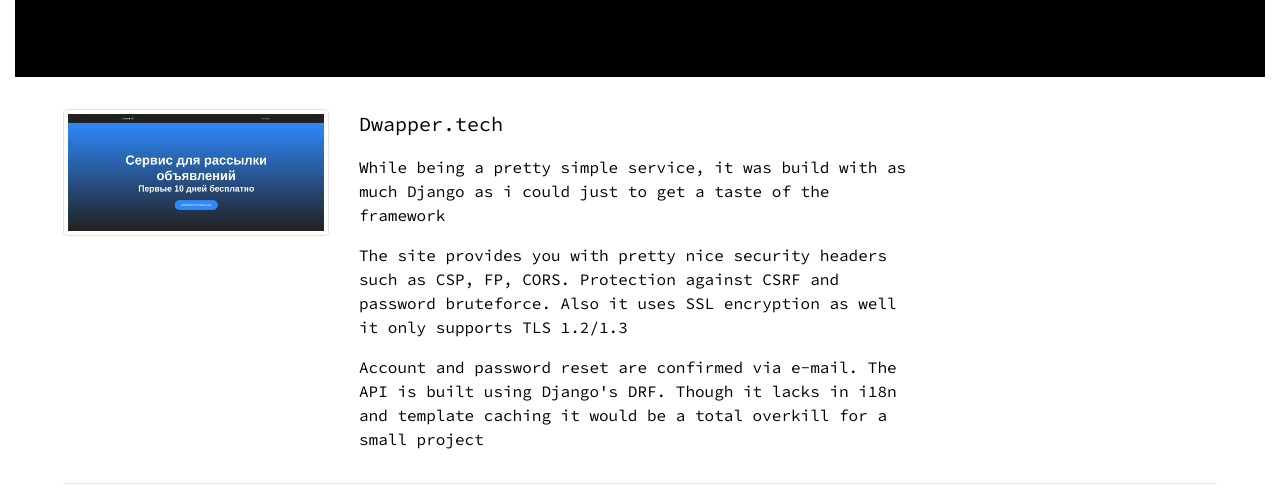
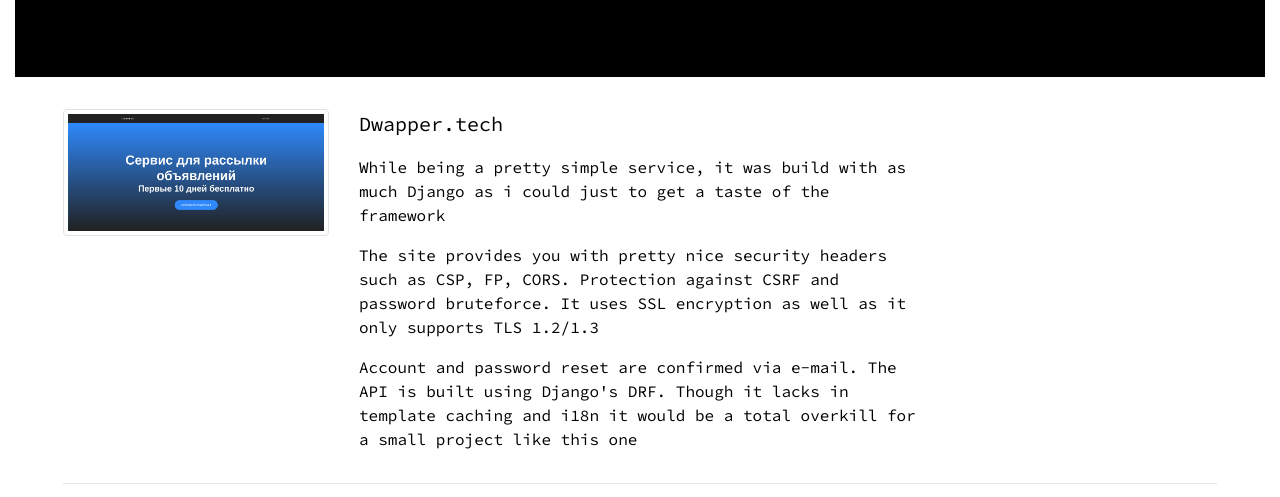
Before and after one commit to dhvcc/dhvcc, a plain HTML site: page portfolio.html in a window 1280 px wide. Shown: the part 247-744 px from the top of the page. Drawn offline with nearby package versions, Linux system fonts and the light colour scheme.

```diff
--- a/portfolio.html
+++ b/portfolio.html
@@ -61,11 +61,12 @@
                 <p>
                     The site provides you with pretty nice security headers such as CSP, FP, CORS.
                     Protection against CSRF and password bruteforce.
-                    Also it uses SSL encryption as well it only supports TLS 1.2/1.3
+                    It uses SSL encryption as well as it only supports TLS 1.2/1.3
                 </p>
                 <p>
                     Account and password reset are confirmed via e-mail. The API is built using Django's DRF.
-                    Though it lacks in i18n and template caching it would be a total overkill for a small project
+                    Though it lacks in template caching and i18n
+                    it would be a total overkill for a small project like this one
                 </p>
             </div>
         </div>
```
Also changed, not shown: 2 other files.
